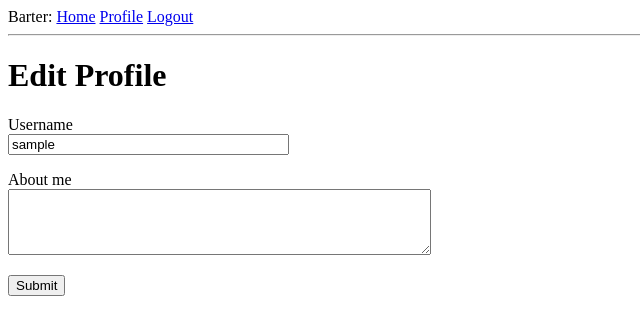
After one commit to CS-498-Suffering/Barter, a Flask app: page /edit_profile in a window 1280 px wide. The commit adds this page. Shown: the top 335 px of the page, without its empty margins (0-640 px from the left). Run offline with Flask 3, Linux system fonts and the light colour scheme; the visitor is signed in with stand-in values (Sample User, id 1); data comes from the database, SQL or seed files in the repository; both versions use the stored data as it was after the commit.

Commit message:
up to chapter 6

```diff
--- a/application/forms.py
+++ b/application/forms.py
@@ -1,6 +1,6 @@
 from flask_wtf import FlaskForm
-from wtforms import StringField, PasswordField, BooleanField, SubmitField
-from wtforms.validators import ValidationError, DataRequired, Email, EqualTo
+from wtforms import StringField, PasswordField, BooleanField, SubmitField, TextAreaField
+from wtforms.validators import ValidationError, DataRequired, Email, EqualTo, Length
 from application.models import User
 
 class LoginForm(FlaskForm):
@@ -26,3 +26,8 @@ class RegistrationForm(FlaskForm):
         user = User.query.filter_by(email=email.data).first()
         if user is not None:
             raise ValidationError('Please use a different email address.')
+
+class EditProfileForm(FlaskForm):
+    username = StringField('Username', validators=[DataRequired()])
+    about_me = TextAreaField('About me', validators=[Length(min=0, max=140)])
+    submit = SubmitField('Submit')
--- a/application/models.py
+++ b/application/models.py
@@ -1,4 +1,5 @@
 from datetime import datetime
+from hashlib import md5
 from application import db, login
 from flask_login import UserMixin
 from werkzeug.security import generate_password_hash, check_password_hash
@@ -9,6 +10,8 @@ class User(UserMixin, db.Model):
     email = db.Column(db.String(120), index=True, unique=True)
     password_hash = db.Column(db.String(128))
     posts = db.relationship('Post', backref='author', lazy='dynamic')
+    about_me = db.Column(db.String(140))
+    last_seen = db.Column(db.DateTime, default=datetime.utcnow)
 
     def __repr__(self):
         return '<User {}>'.format(self.username)
@@ -18,6 +21,11 @@ class User(UserMixin, db.Model):
 
     def check_password(self, password):
         return check_password_hash(self.password_hash, password)
+
+    def avatar(self, size):
+        digest = md5(self.email.lower().encode('utf-8')).hexdigest()
+        return 'https://www.gravatar.com/avatar/{}?d=identicon&s={}'.format(
+            digest, size)
 
 @login.user_loader
 def load_user(id):
--- a/application/routes.py
+++ b/application/routes.py
@@ -2,8 +2,16 @@ from flask import render_template, flash, redirect, url_for, request
 from flask_login import login_user, logout_user, current_user, login_required
 from werkzeug.urls import url_parse
 from application import app, db
-from application.forms import LoginForm, RegistrationForm
+from application.forms import LoginForm, RegistrationForm, EditProfileForm
 from application.models import User
+from datetime import datetime
+
+@app.before_request
+def before_request():
+    if current_user.is_authenticated:
+        current_user.last_seen = datetime.utcnow()
+        db.session.commit()
+
 
 @app.route('/')
 @app.route('/index')
@@ -58,3 +66,30 @@ def register():
         flash('Congratulations, you are now a registered user!')
         return redirect(url_for('login'))
     return render_template('register.html', title='Register', form=form)
+
+@app.route('/user/<username>')
+@login_required
+def user(username):
+    user = User.query.filter_by(username=username).first_or_404()
+    posts = [
+        {'author': user, 'body': 'Test post #1'},
+        {'author': user, 'body': 'Test post #2'}
+    ]
+    return render_template('user.html', user=user, posts=posts)
+
+
+@app.route('/edit_profile', methods=['GET', 'POST'])
+@login_required
+def edit_profile():
+    form = EditProfileForm()
+    if form.validate_on_submit():
+        current_user.username = form.username.data
+        current_user.about_me = form.about_me.data
+        db.session.commit()
+        flash('Your changes have been saved.')
+        return redirect(url_for('edit_profile'))
+    elif request.method == 'GET':
+        form.username.data = current_user.username
+        form.about_me.data = current_user.about_me
+    return render_template('edit_profile.html', title='Edit Profile',
+                           form=form)
--- /dev/null
+++ b/application/templates/_post.html
@@ -0,0 +1,6 @@
+    <table>
+        <tr valign="top">
+            <td><img src="{{ post.author.avatar(36) }}"></td>
+            <td>{{ post.author.username }} says:<br>{{ post.body }}</td>
+        </tr>
+    </table>
--- a/application/templates/base.html
+++ b/application/templates/base.html
@@ -11,11 +11,12 @@
         <div>
 		Barter:
 		<a href="{{ url_for('index') }}">Home</a>
-		{% if current_user.is_anonymous %}
-		<a href="{{ url_for('login') }}">Login</a>
-		{% else %}
-		<a href="{{ url_for('logout') }}">Logout</a>
-		{% endif %}
+            	{% if current_user.is_anonymous %}
+            	<a href="{{ url_for('login') }}">Login</a>
+            	{% else %}
+            	<a href="{{ url_for('user', username=current_user.username) }}">Profile</a>
+            	<a href="{{ url_for('logout') }}">Logout</a>
+            	{% endif %}
 	</div>
         <hr>
         {% with messages = get_flashed_messages() %}
--- /dev/null
+++ b/application/templates/edit_profile.html
@@ -0,0 +1,23 @@
+{% extends "base.html" %}
+
+{% block content %}
+    <h1>Edit Profile</h1>
+    <form action="" method="post">
+        {{ form.hidden_tag() }}
+        <p>
+            {{ form.username.label }}<br>
+            {{ form.username(size=32) }}<br>
+            {% for error in form.username.errors %}
+            <span style="color: red;">[{{ error }}]</span>
+            {% endfor %}
+        </p>
+        <p>
+            {{ form.about_me.label }}<br>
+            {{ form.about_me(cols=50, rows=4) }}<br>
+            {% for error in form.about_me.errors %}
+            <span style="color: red;">[{{ error }}]</span>
+            {% endfor %}
+        </p>
+        <p>{{ form.submit() }}</p>
+    </form>
+{% endblock %}
```
Also changed, not shown: application/templates/user.html (added, +21 -0 lines), migrations/versions/6913f021d8ad_new_fields_in_user_model.py (added, +34 -0 lines), app.db.
